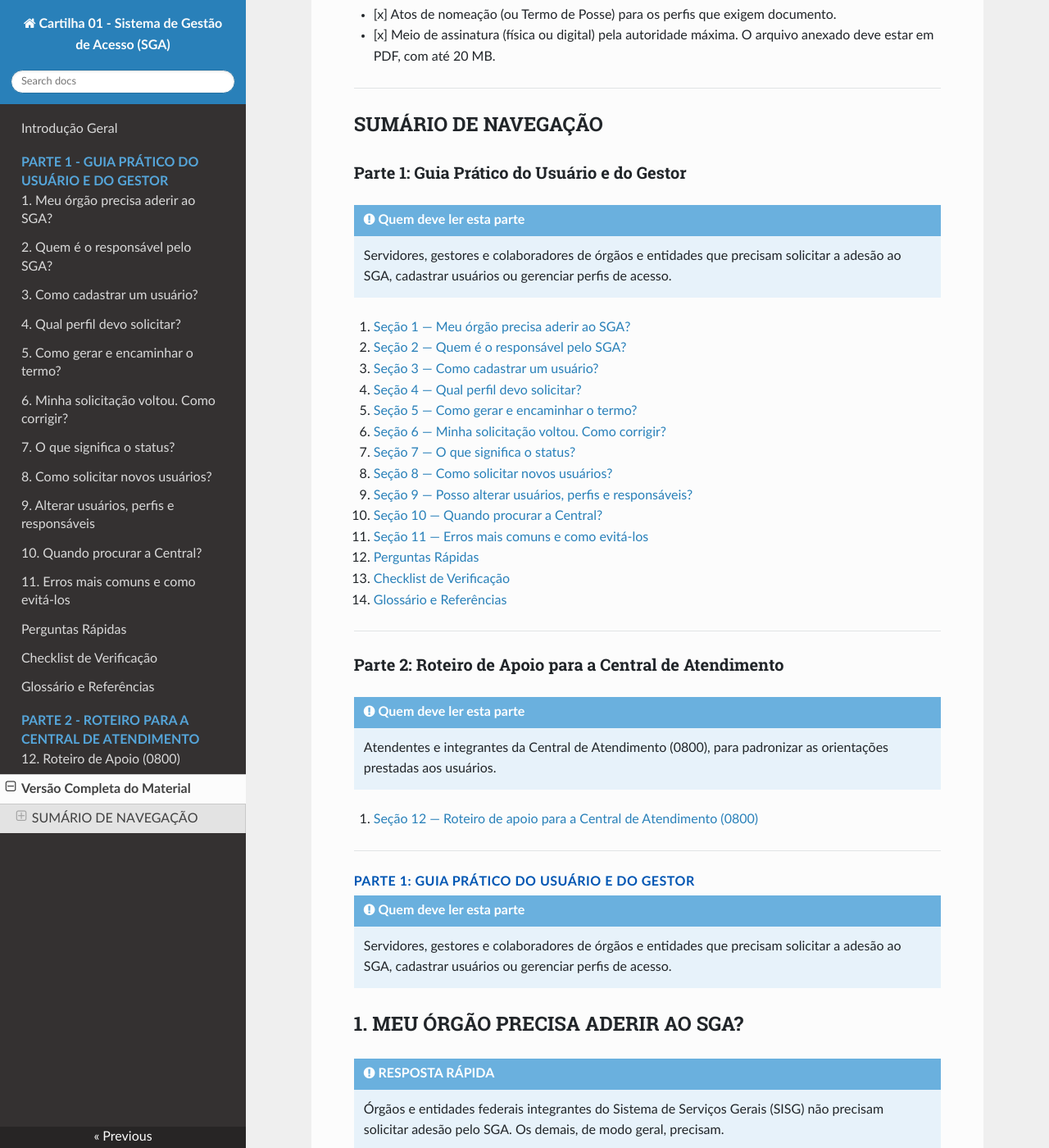
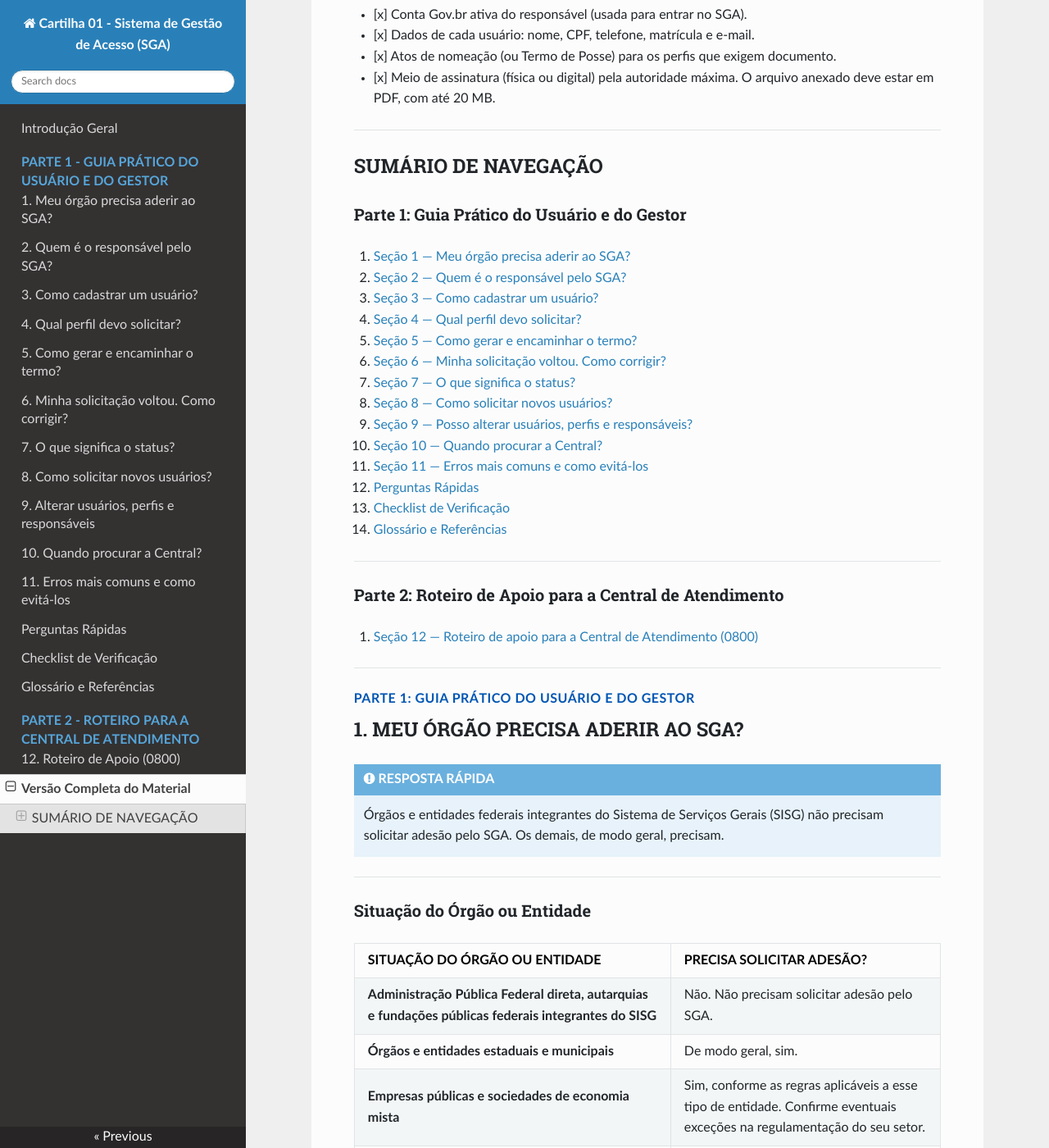
Before and after one commit to emilix10-bit/cartilha-boas-praticas-01-SGA, an MkDocs documentation site: the page built from docs/manual-completo.md, in a window 1280 px wide and 1400 px high, scrolled down 2004 px. Shown: the whole window at 82% size. Built offline with MkDocs 1.6.1, drawn with Linux system fonts in a browser that asks for light colours; nearby versions of some CDN libraries; some of the changed text lies outside the part shown.

Commit message:
Refactor notes and warnings for better readability
Reformat sections to improve clarity and structure.

```diff
--- a/docs/manual-completo.md
+++ b/docs/manual-completo.md
@@ -16,7 +16,10 @@
 ---
 
 !!! note "PÚBLICO-ALVO"
-    Usuários, Central de Atendimento e órgãos e entidades que acessam o Sistema Integrado de Administração de Serviços Gerais (SIASG)/Compras.gov.br, gestores e operadores de estados e municípios.
+    * Usuários
+    * Central de Atendimento
+    * Órgãos e entidades que acessam o Sistema Integrado de Administração de Serviços Gerais (SIASG)/Compras.gov.br
+    * Gestores e operadores de estados e municípios.
 
 ---
 
@@ -110,8 +113,6 @@ Tenha em mãos antes de iniciar qualquer ação:
 
 ### Parte 1: Guia Prático do Usuário e do Gestor
 
-!!! note "Quem deve ler esta parte"
-    Servidores, gestores e colaboradores de órgãos e entidades que precisam solicitar a adesão ao SGA, cadastrar usuários ou gerenciar perfis de acesso.
 
 1. [Seção 1 — Meu órgão precisa aderir ao SGA?](#secao-1)
 2. [Seção 2 — Quem é o responsável pelo SGA?](#secao-2)
@@ -132,17 +133,11 @@ Tenha em mãos antes de iniciar qualquer ação:
 
 ### Parte 2: Roteiro de Apoio para a Central de Atendimento
 
-!!! note "Quem deve ler esta parte"
-    Atendentes e integrantes da Central de Atendimento (0800), para padronizar as orientações prestadas aos usuários.
-
 12. [Seção 12 — Roteiro de apoio para a Central de Atendimento (0800)](#secao-12)
 
 ---
 
 <p style="font-weight: bold; color: #0056b3; text-transform: uppercase; letter-spacing: 0.5px; margin-top: 25px; margin-bottom: 4px;">PARTE 1: GUIA PRÁTICO DO USUÁRIO E DO GESTOR</p>
-
-!!! note "Quem deve ler esta parte"
-    Servidores, gestores e colaboradores de órgãos e entidades que precisam solicitar a adesão ao SGA, cadastrar usuários ou gerenciar perfis de acesso.
 
 <h2 id="secao-1" style="margin-top: 0;">1. MEU ÓRGÃO PRECISA ADERIR AO SGA?</h2>
 
```
Also changed, not shown: other parts of docs/manual-completo.md (+5 -9 lines).
